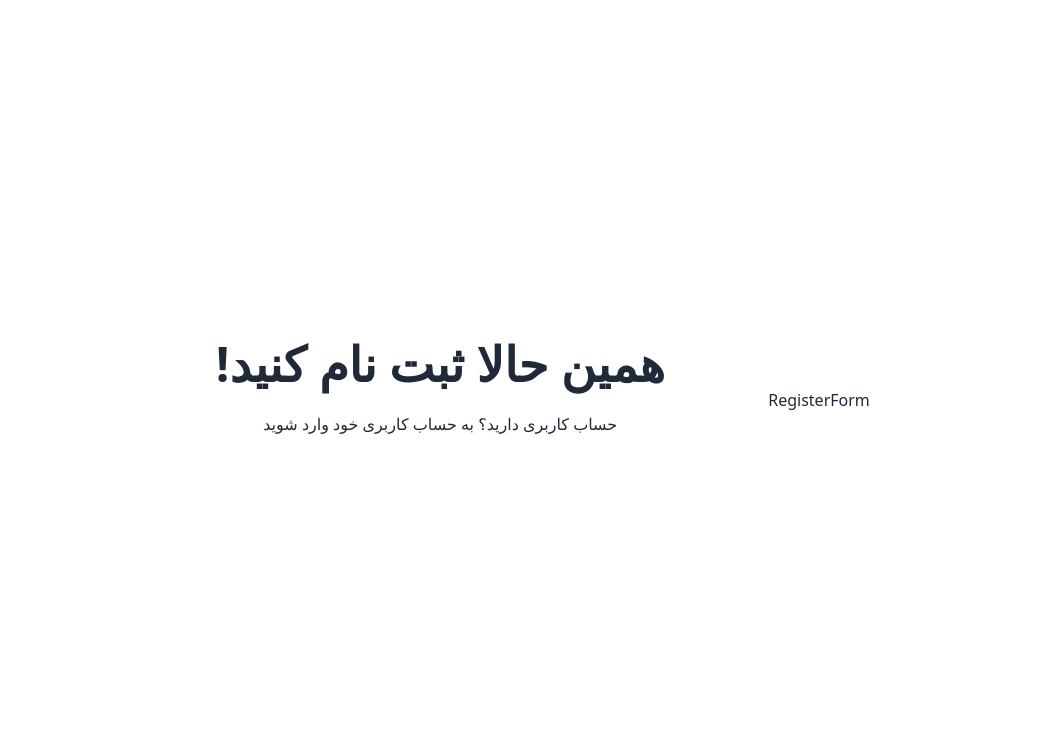
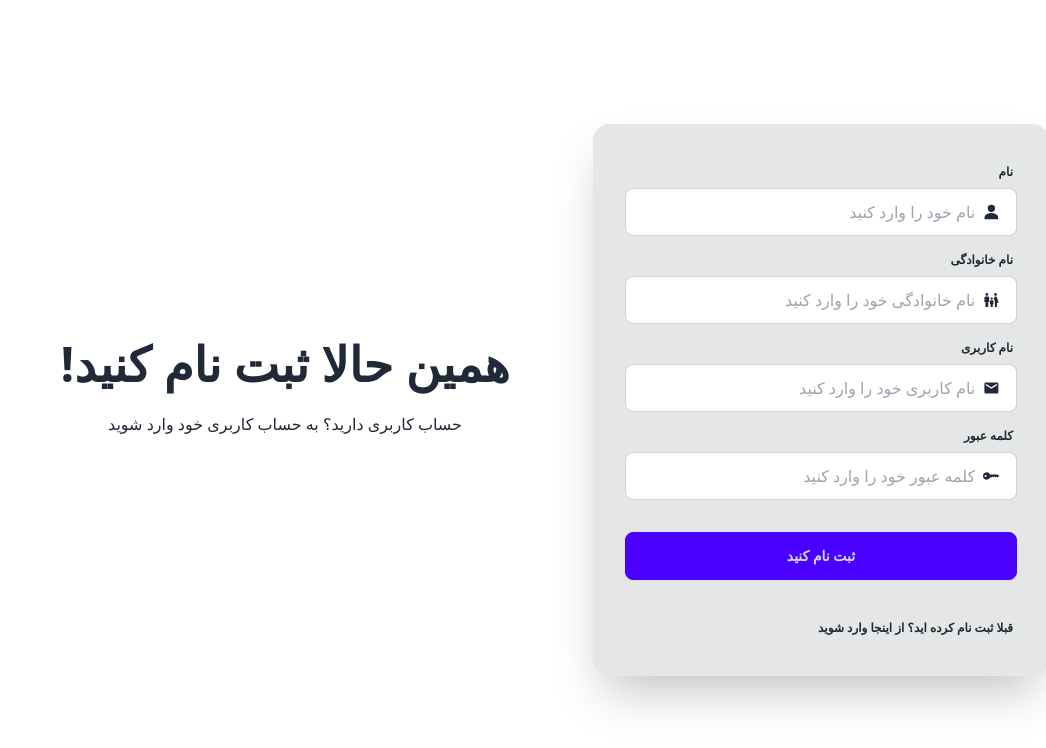
Before and after one commit to ARES11430/chat-project, a React (Vite) app in the folder front-end/: page /register in a window 1280 px wide. Shown: the top 748 px of the page, without its empty margins (234-1280 px from the left). Built offline with nearby package versions, Linux system fonts and the light colour scheme; no server answers.

Commit message:
create register person

```diff
--- a/front-end/src/components/auth/LoginForm.tsx
+++ b/front-end/src/components/auth/LoginForm.tsx
@@ -80,16 +80,22 @@ const LoginForm = () => {
 					{errors.password && (
 						<p className='text-red-500 text-xs mt-2 ps-1'>{errors.password.message}</p>
 					)}
-					<label className='label text-xs font-bold mt-5'>
+				</div>
+				<div className='form-control'>
+					<button
+						type='submit'
+						className='btn btn-primary mt-4'
+						disabled={isSubmitting || isPending}
+					>
+						{isSubmitting || isPending ? <Spinner /> : 'ورود'}
+					</button>
+				</div>
+				<div className='form-control mt-6'>
+					<label className='label text-xs font-bold'>
 						<Link to='/register' className='label-text-alt link link-hover'>
-							قبلا ثبت نام کرده اید؟
+							حساب کاربری ندارید؟ برای ساخت اینجا را کلیک کنید.
 						</Link>
 					</label>
-				</div>
-				<div className='form-control'>
-					<button type='submit' className='btn btn-primary' disabled={isSubmitting || isPending}>
-						{isSubmitting || isPending ? <Spinner /> : 'ورود'}
-					</button>
 				</div>
 			</form>
 		</div>
--- a/front-end/src/components/auth/RegisterForm.tsx
+++ b/front-end/src/components/auth/RegisterForm.tsx
@@ -1,7 +1,122 @@
-import React from 'react';
+import { useForm } from 'react-hook-form';
+import { BsFillKeyFill } from 'react-icons/bs';
+import { IoPersonSharp } from 'react-icons/io5';
+import { MdEmail, MdFamilyRestroom } from 'react-icons/md';
+import { Link, useNavigate } from 'react-router-dom';
+
+// * components
+import Loading from '../Loading';
+import Spinner from '../Spinner';
+
+// * validation
+import { zodResolver } from '@hookform/resolvers/zod';
+import { RegisterUser } from '../../models/auth';
+import { registerSchema } from '../../validations/authSchema';
+
+// * costume hooks
+import useRegister from '../../hooks/useRegister';
 
 const RegisterForm = () => {
-	return <div>RegisterForm</div>;
+	const {
+		register,
+		handleSubmit,
+		formState: { errors, isSubmitting }
+	} = useForm<RegisterUser>({ resolver: zodResolver(registerSchema) });
+
+	const navigate = useNavigate();
+
+	const { mutate, isSuccess, isPending } = useRegister(navigate);
+
+	const onSubmit = handleSubmit(async (data) => {
+		mutate(data);
+	});
+
+	if (isSuccess) return <Loading />;
+
+	return (
+		<div className='card bg-base-300 lg:w-[50%] w-full shadow-2xl'>
+			<form className='card-body' onSubmit={onSubmit}>
+				<div className='form-control'>
+					<label className='label text-xs font-bold'>
+						<span className='label-text text-xs'>نام</span>
+					</label>
+					<div className='input input-bordered flex items-center gap-2'>
+						<IoPersonSharp className='text-lg' />
+						<input
+							type='text'
+							className='w-full small-placeholder text-xs xl:text-base'
+							placeholder='نام خود را وارد کنید'
+							{...register('name')}
+						/>
+					</div>
+					{errors.name && <p className='text-red-500 text-xs mt-2 ps-1'>{errors.name.message}</p>}
+				</div>
+				<div className='form-control'>
+					<label className='label text-xs font-bold'>
+						<span className='label-text text-xs'>نام خانوادگی</span>
+					</label>
+					<div className='input input-bordered flex items-center gap-2'>
+						<MdFamilyRestroom className='text-lg' />
+						<input
+							type='text'
+							className='w-full small-placeholder text-xs xl:text-base'
+							placeholder='نام خانوادگی خود را وارد کنید'
+							{...register('lastName')}
+						/>
+					</div>
+					{errors.lastName && (
+						<p className='text-red-500 text-xs mt-2 ps-1'>{errors.lastName.message}</p>
+					)}
+				</div>
+				<div className='form-control'>
+					<label className='label text-xs font-bold'>
+						<span className='label-text text-xs'>نام کاربری</span>
+					</label>
+					<div className='input input-bordered flex items-center gap-2'>
+						<MdEmail className='text-lg' />
+						<input
+							type='text'
+							className='w-full small-placeholder text-xs xl:text-base'
+							placeholder='نام کاربری خود را وارد کنید'
+							{...register('userName')}
+						/>
+					</div>
+					{errors.userName && (
+						<p className='text-red-500 text-xs mt-2 ps-1'>{errors.userName.message}</p>
+					)}
+				</div>
+				<div className='form-control'>
+					<label className='label text-xs font-bold'>
+						<span className='label-text text-xs'>کلمه عبور</span>
+					</label>
+					<div className='input input-bordered flex items-center gap-2'>
+						<BsFillKeyFill className='text-lg' />
+						<input
+							type='password'
+							className='w-full small-placeholder text-xs xl:text-base'
+							placeholder='کلمه عبور خود را وارد کنید'
+							{...register('password')}
+						/>
+					</div>
+					{errors.password && (
+						<p className='text-red-500 text-xs mt-2 ps-1'>{errors.password.message}</p>
+					)}
+				</div>
+				<div className='form-control mt-6'>
+					<button type='submit' disabled={isSubmitting || isPending} className='btn btn-primary'>
+						{isSubmitting && <Spinner />} ثبت نام کنید
+					</button>
+				</div>
+				<div className='form-control mt-6'>
+					<label className='label text-xs font-bold'>
+						<Link to='/login' className='label-text-alt link link-hover'>
+							قبلا ثبت نام کرده اید؟ از اینجا وارد شوید
+						</Link>
+					</label>
+				</div>
+			</form>
+		</div>
+	);
 };
 
 export default RegisterForm;
--- /dev/null
+++ b/front-end/src/hooks/useRegister.ts
@@ -0,0 +1,27 @@
+import toast from 'react-hot-toast';
+import { useMutation } from '@tanstack/react-query';
+import { RegisterUser, RegisterUserResponse } from '../models/auth';
+import { registerUserService } from '../services/authService';
+import { showErrorToast } from '../utils/toastUtil';
+
+const useRegister = (navigate: (path: string) => void) => {
+	return useMutation<RegisterUserResponse, Error, RegisterUser>({
+		mutationFn: (data: RegisterUser) => registerUserService.post(data),
+		onSuccess: (data) => {
+			if (data.message) {
+				toast.success('ثبت نام با موفقیت انجام شد. برای ادامه دادن وارد شوید');
+				setTimeout(() => {
+					navigate('/login');
+				}, 2000);
+			}
+		},
+		onError: (error: any) => {
+			if (error.response) {
+				const errorMessage = error.response.data.error;
+				showErrorToast(errorMessage);
+			}
+		}
+	});
+};
+
+export default useRegister;
--- a/front-end/src/routes/ProtectedRoutes.tsx
+++ b/front-end/src/routes/ProtectedRoutes.tsx
@@ -15,7 +15,7 @@ const ProtectedRoutes = ({ element }: ProtectedRouteProps) => {
 
 	// if user is logged in navigate to chat page
 	if (isLoggedIn) {
-		return <Navigate to='/public-chat' replace />;
+		return <Navigate to='/chat-room' replace />;
 	}
 };
 
--- a/front-end/src/services/authService.ts
+++ b/front-end/src/services/authService.ts
@@ -2,7 +2,7 @@ import { Login, LoginResponse, RegisterUser, RegisterUserResponse } from '../mod
 import APIClient from './api-client';
 
 export const registerUserService = new APIClient<RegisterUser, RegisterUserResponse>(
-	'/auth/create-user'
+	'/users/create-user'
 );
 
 export const loginService = new APIClient<Login, LoginResponse>('/auth/login');
```
